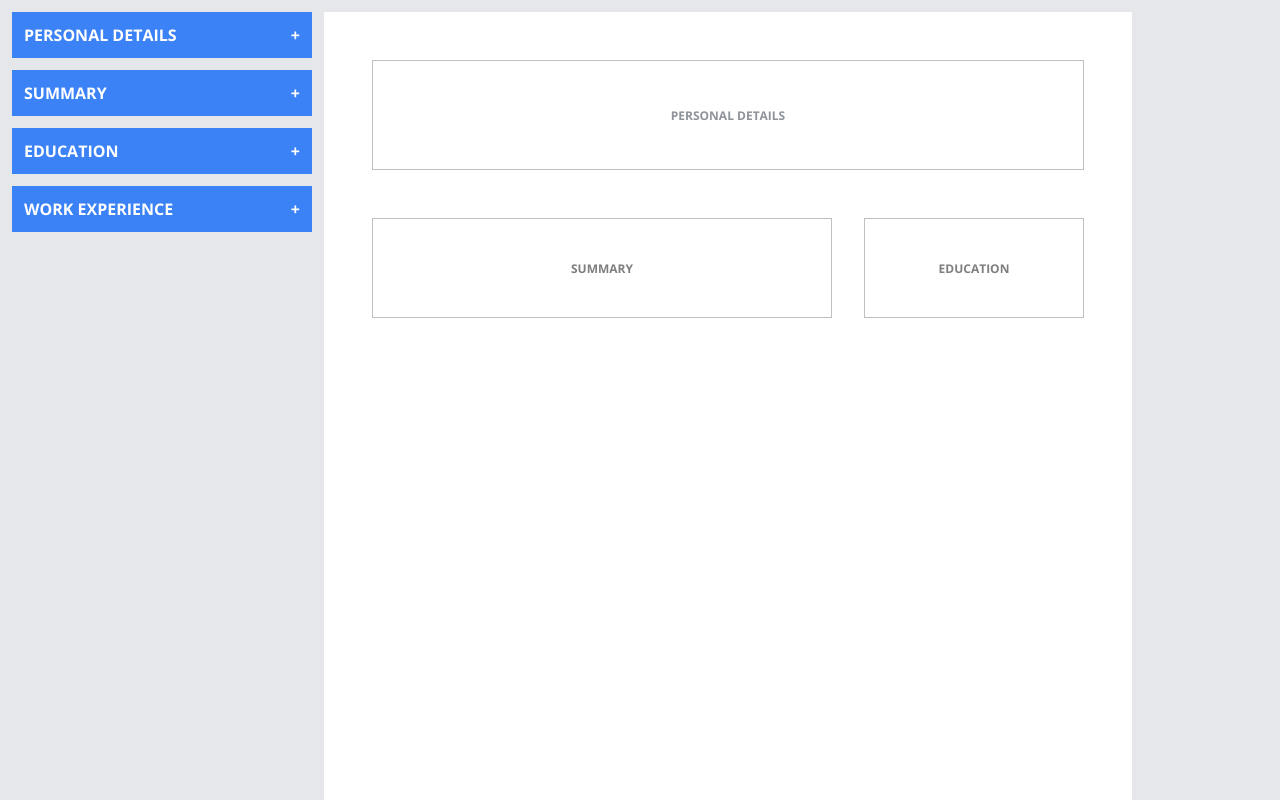
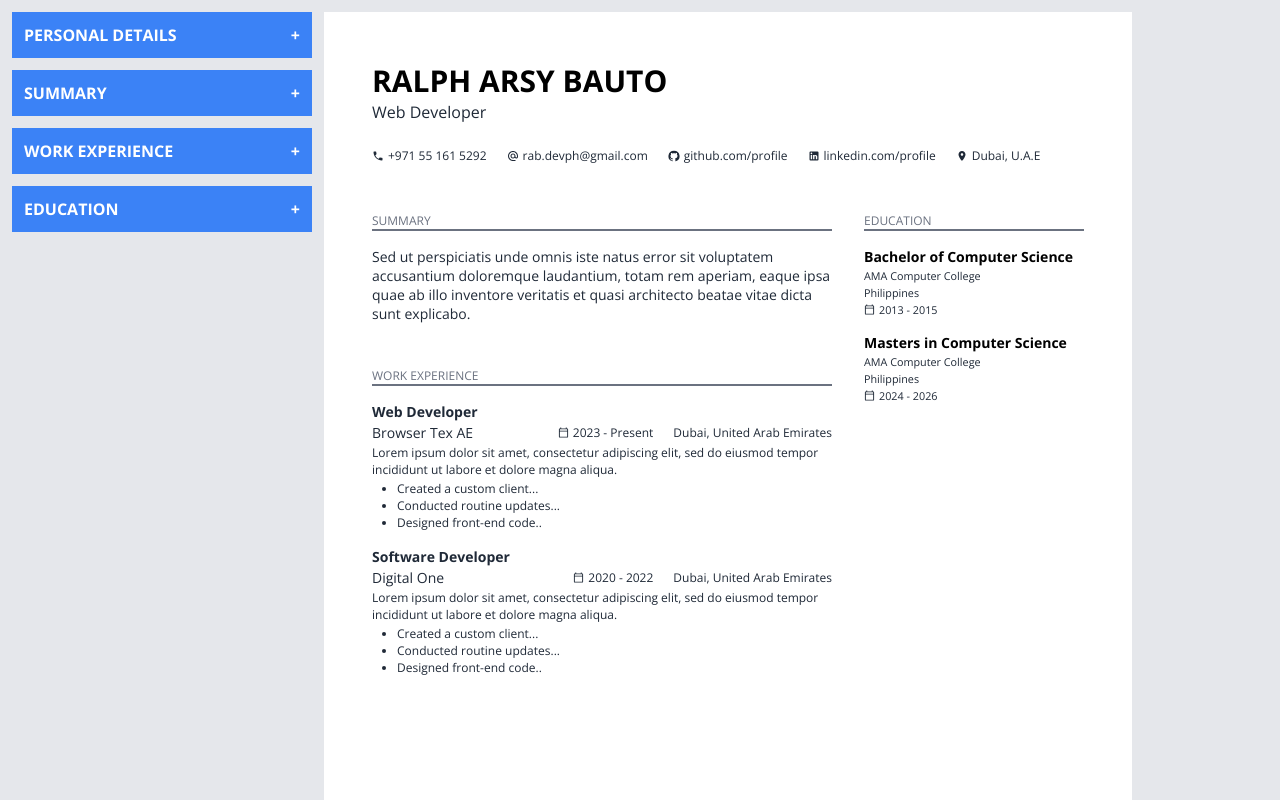
Before and after one commit to rabdevph/react-cv-builder, a React app: page / in a window 1280 px wide. Shown: the top 800 px of the page. Built offline with nearby package versions, Linux system fonts and the light colour scheme; the HTML template or start-up script is replaced by a standard one.

Commit message:
Add work experience cv section and refactor existing codes

```diff
--- a/src/App.jsx
+++ b/src/App.jsx
@@ -1,4 +1,6 @@
 import { useState } from 'react';
+
+import { v4 as uuidv4 } from 'uuid';
 
 import { PersonalDetailsForm } from './sections/PersonalDetailsForm.jsx';
 import { SummaryForm } from './sections/SummaryForm.jsx';
@@ -7,11 +9,82 @@ import { WorkExperienceForm } from './sections/WorkExperienceForm.jsx';
 import { PersonalDetails } from './sections/PersonalDetails.jsx';
 import { Summary } from './sections/Summary.jsx';
 import { Education } from './sections/Education.jsx';
+import { WorkExperience } from './sections/WorkExperience.jsx';
 
 import './App.css';
 
 function App() {
-  const [data, setData] = useState({});
+  const [data, setData] = useState({
+    personal: {
+      name: 'ralph arsy bauto',
+      profession: 'web developer',
+      phone: '+971 55 161 5292',
+      email: 'rab.devph@gmail.com',
+      github: 'github.com/profile',
+      linkedin: 'linkedin.com/profile',
+      address: 'dubai, u.a.e',
+    },
+    summary: {
+      isVisible: true,
+      content:
+        'Sed ut perspiciatis unde omnis iste natus error sit voluptatem accusantium doloremque laudantium, totam rem aperiam, eaque ipsa quae ab illo inventore veritatis et quasi architecto beatae vitae dicta sunt explicabo.',
+    },
+    education: [
+      {
+        id: uuidv4(),
+        isVisible: true,
+        details: {
+          degree: 'Bachelor of Computer Science',
+          school: 'AMA Computer College',
+          country: 'Philippines',
+          'start-year': '2013',
+          'end-year': '2015',
+        },
+      },
+      {
+        id: uuidv4(),
+        isVisible: true,
+        details: {
+          degree: 'Masters in Computer Science',
+          school: 'AMA Computer College',
+          country: 'Philippines',
+          'start-year': '2024',
+          'end-year': '2026',
+        },
+      },
+    ],
+    experience: [
+      {
+        id: uuidv4(),
+        isVisible: true,
+        details: {
+          title: 'Web Developer',
+          company: 'Browser Tex AE',
+          description:
+            'Lorem ipsum dolor sit amet, consectetur adipiscing elit, sed do eiusmod tempor incididunt ut labore et dolore magna aliqua.',
+          location: 'Dubai, United Arab Emirates',
+          'start-year': '2023',
+          'end-year': 'Present',
+          tasks: ['Created a custom client...', 'Conducted routine updates...', 'Designed front-end code..'],
+        },
+      },
+      {
+        id: uuidv4(),
+        isVisible: true,
+        details: {
+          title: 'Software Developer',
+          company: 'Digital One',
+          description:
+            'Lorem ipsum dolor sit amet, consectetur adipiscing elit, sed do eiusmod tempor incididunt ut labore et dolore magna aliqua.',
+          location: 'Dubai, United Arab Emirates',
+          'start-year': '2020',
+          'end-year': '2022',
+          tasks: ['Created a custom client...', 'Conducted routine updates...', 'Designed front-end code..'],
+        },
+      },
+    ],
+    project: [],
+  });
 
   const updateData = (property, data) => {
     setData((prevState) => {
@@ -29,17 +102,18 @@ function App() {
       <div className="cv-forms">
         <PersonalDetailsForm updateData={updateData} />
         <SummaryForm data={data} updateData={updateData} />
+        <WorkExperienceForm data={data} updateData={updateData} />
         <EducationForm data={data} updateData={updateData} />
-        <WorkExperienceForm data={data} updateData={updateData} />
       </div>
       <div className="cv-wrapper">
         <div className="cv">
           <PersonalDetails data={data} />
           <div className="general-info-wrapper">
-            <div className="primary-info">
+            <div className="left-panel">
               <Summary data={data} />
+              <WorkExperience data={data} />
             </div>
-            <div className="secondary-info">
+            <div className="right-panel">
               <Education data={data} />
             </div>
           </div>
--- a/src/sections/Education.jsx
+++ b/src/sections/Education.jsx
@@ -3,33 +3,37 @@ import CalendarTodayOutlinedIcon from '@mui/icons-material/CalendarTodayOutlined
 export const Education = ({ data }) => {
   const { education } = data;
 
+  const isNotEmptyArray = (obj) => {
+    return Array.isArray(obj) && obj.length !== 0;
+  };
+
   return (
-    <div className="education-wrapper">
-      {!education && (
-        <div className="education-empty">
+    <>
+      {!isNotEmptyArray(education) && (
+        <div className="section-placeholder">
           <p>EDUCATION</p>
         </div>
       )}
 
-      {education && (
-        <div className="education">
-          <div className="heading">
-            <p className="header">EDUCATION</p>
-            <div className="horizontal-line"></div>
+      {isNotEmptyArray(education) && (
+        <div className="education section-wrapper">
+          <div className="section-heading">
+            <p>EDUCATION</p>
+            <div className="section-hr"></div>
           </div>
-          {education &&
-            education.map((eduData) => {
+          <div className="section-content">
+            {education.map((eduData) => {
               const { id, isVisible, details } = eduData;
               const { degree, school, country, 'start-year': startYear, 'end-year': endYear } = details;
               return (
                 isVisible && (
-                  <div className="education-content" key={id}>
+                  <div className="education section-content-item" key={id}>
                     <p className="education-degree">{degree}</p>
                     <p className="education-school">{school}</p>
                     <p className="education-country">{country}</p>
-                    <div className="education-year-wrapper">
+                    <div className="education-year">
                       <CalendarTodayOutlinedIcon sx={{ fontSize: 11, color: '#1f2937' }} />
-                      <p className="education-year">
+                      <p>
                         {startYear} - {endYear}
                       </p>
                     </div>
@@ -37,8 +41,9 @@ export const Education = ({ data }) => {
                 )
               );
             })}
+          </div>
         </div>
       )}
-    </div>
+    </>
   );
 };
--- a/src/sections/EducationForm.jsx
+++ b/src/sections/EducationForm.jsx
@@ -24,6 +24,10 @@ export const EducationForm = ({ data, updateData }) => {
   const [collapsed, setCollapsed] = useState(false);
   const [formValues, setFormValues] = useState(defaultFormValues);
 
+  const isNotEmptyArray = (obj) => {
+    return Array.isArray(obj) && obj.length !== 0;
+  };
+
   const toggleCollapse = () => {
     setCollapsed((prevState) => !prevState);
   };
@@ -49,7 +53,7 @@ export const EducationForm = ({ data, updateData }) => {
   };
 
   const toggleVisibility = (id) => {
-    if (education) {
+    if (isNotEmptyArray(education)) {
       const updatedEducation = education.map((eduData) => {
         if (eduData.id === id) {
           return { ...eduData, isVisible: !eduData.isVisible };
@@ -61,7 +65,7 @@ export const EducationForm = ({ data, updateData }) => {
   };
 
   const deleteEducation = (id) => {
-    if (education) {
+    if (isNotEmptyArray(education)) {
       const updatedEducation = education.filter((eduData) => eduData.id !== id);
       updateData('education', updatedEducation);
     }
@@ -81,7 +85,7 @@ export const EducationForm = ({ data, updateData }) => {
           <Input id="end-year" label="end year" handleInputChange={handleInputChange} />
           <input type="submit" className="add-button" id="add-btn" value="ADD" />
         </form>
-        {Array.isArray(education) && education.length !== 0 && (
+        {isNotEmptyArray(education) && (
           <div className="education-list">
             {education.map((eduData) => {
               const { id, isVisible, details } = eduData;
--- a/src/sections/PersonalDetails.jsx
+++ b/src/sections/PersonalDetails.jsx
@@ -3,23 +3,28 @@ import React from 'react';
 import PhoneIcon from '@mui/icons-material/Phone';
 import AlternateEmailIcon from '@mui/icons-material/AlternateEmail';
 import GitHubIcon from '@mui/icons-material/GitHub';
+import LinkedInIcon from '@mui/icons-material/LinkedIn';
 import PlaceIcon from '@mui/icons-material/Place';
 
 import '../styles/cv.css';
 
 export const PersonalDetails = ({ data }) => {
   const { personal } = data;
-  const { name, profession, phone, email, github, address } = personal || {};
+  const { name, profession, phone, email, github, linkedin, address } = personal || {};
+
+  const isEmptyObject = (obj) => {
+    return Object.keys(obj).length === 0;
+  };
 
   return (
-    <div className="personal-wrapper">
-      {!personal && (
-        <div className="personal-empty">
+    <>
+      {isEmptyObject(personal) && (
+        <div className="section-placeholder">
           <p>PERSONAL DETAILS</p>
         </div>
       )}
-      {personal && (
-        <div className="personal">
+      {!isEmptyObject(personal) && (
+        <div className="personal section-wrapper">
           <p className="personal-name">{name.toUpperCase()}</p>
           <p className="personal-profession">{profession.replace(/(^|\s)\S/g, (match) => match.toUpperCase())}</p>
           <div className="personal-details">
@@ -36,12 +41,16 @@ export const PersonalDetails = ({ data }) => {
               <p>{github}</p>
             </div>
             <div className="personal-details-item">
+              <LinkedInIcon sx={{ fontSize: 12, color: '#1f2937' }} />
+              <p>{linkedin}</p>
+            </div>
+            <div className="personal-details-item">
               <PlaceIcon sx={{ fontSize: 12, color: '#1f2937' }} />
               <p>{address.replace(/(^|\s|\.)\S/g, (match) => match.toUpperCase())}</p>
             </div>
           </div>
         </div>
       )}
-    </div>
+    </>
   );
 };
--- a/src/sections/PersonalDetailsForm.jsx
+++ b/src/sections/PersonalDetailsForm.jsx
@@ -11,6 +11,7 @@ export const PersonalDetailsForm = ({ updateData }) => {
     phone: '',
     email: '',
     github: '',
+    linkedin: '',
     address: '',
   };
   const [collapsed, setCollapsed] = useState(false);
@@ -48,7 +49,8 @@ export const PersonalDetailsForm = ({ updateData }) => {
           <Input id="profession" label="profession" handleInputChange={handleInputChange} />
           <Input id="phone" label="phone number" handleInputChange={handleInputChange} />
           <Input id="email" label="email address" handleInputChange={handleInputChange} />
-          <Input id="github" label="github profile link" handleInputChange={handleInputChange} />
+          <Input id="github" label="github profile" handleInputChange={handleInputChange} />
+          <Input id="linkedin" label="linkedin profile" handleInputChange={handleInputChange} />
           <Input id="address" label="address" handleInputChange={handleInputChange} />
           <input type="submit" className="update-button" id="update-btn" value="UPDATE" />
         </form>
--- a/src/sections/Summary.jsx
+++ b/src/sections/Summary.jsx
@@ -2,23 +2,31 @@ import React from 'react';
 
 export const Summary = ({ data }) => {
   const { summary } = data;
-  const { isVisible = true, content = '' } = summary || {};
+  const { isVisible, content } = summary || {};
+
+  const isEmptyObject = (obj) => {
+    return Object.keys(obj).length === 0;
+  };
+
   return (
-    <div className="summary-wrapper">
-      {!summary && (
-        <div className="summary-empty">
+    <>
+      {isEmptyObject(summary) && (
+        <div className="section-placeholder">
           <p>SUMMARY</p>
         </div>
       )}
-      {summary && isVisible && (
-        <div className="summary">
-          <div className="heading">
-            <p className="header">SUMMARY</p>
-            <div className="horizontal-line"></div>
+
+      {!isEmptyObject(summary) && isVisible && (
+        <div className="summary section-wrapper">
+          <div className="section-heading">
+            <p>SUMMARY</p>
+            <div className="section-hr"></div>
           </div>
-          <p className="summary-content">{content}</p>
+          <div className="section-content">
+            <p className="summary-content">{content}</p>
+          </div>
         </div>
       )}
-    </div>
+    </>
   );
 };
--- a/src/sections/SummaryForm.jsx
+++ b/src/sections/SummaryForm.jsx
@@ -16,6 +16,10 @@ export const SummaryForm = ({ data, updateData }) => {
   };
   const [collapsed, setCollapsed] = useState(false);
   const [formValue, setFormValue] = useState(defaultFormValues);
+
+  const isEmptyObject = (obj) => {
+    return Object.keys(obj).length === 0;
+  };
 
   const toggleCollapse = () => {
     setCollapsed((prevState) => !prevState);
@@ -50,7 +54,7 @@ export const SummaryForm = ({ data, updateData }) => {
         <form className="form" onSubmit={handleFormSubmit}>
           <TextArea id="content" label="Summary" handleInputChange={handleInputChange} />
           <div className="controls">
-            {summary && (
+            {!isEmptyObject(summary) && (
               <button type="button" className="visibility-button" onClick={toggleSummaryVisibility}>
                 {isVisible && (
                   <VisibilityOffIcon
--- /dev/null
+++ b/src/sections/WorkExperience.jsx
@@ -0,0 +1,65 @@
+import CalendarTodayOutlinedIcon from '@mui/icons-material/CalendarTodayOutlined';
+
+export const WorkExperience = ({ data }) => {
+  const { experience } = data;
+
+  const isNotEmptyArray = (obj) => {
+    return Array.isArray(obj) && obj.length !== 0;
+  };
+
+  return (
+    <>
+      {!isNotEmptyArray(experience) && (
+        <div className="section-placeholder">
+          <p>WORK EXPERIENCE</p>
+        </div>
+      )}
+
+      {isNotEmptyArray(experience) && (
+        <div className="work-experience section-wrapper">
+          <div className="section-heading">
+            <p>WORK EXPERIENCE</p>
+            <div className="section-hr"></div>
+          </div>
+          <div className="section-content">
+            {experience.map((workExpData) => {
+              const { id, isVisible, details } = workExpData;
+              const {
+                title,
+                company,
+                description,
+                location,
+                'start-year': startYear,
+                'end-year': endYear,
+                tasks,
+              } = details;
+              return (
+                isVisible && (
+                  <div className="section-content-item" key={id}>
+                    <p className="work-experience-title">{title}</p>
+                    <div className="work-experience-details">
+                      <p className="work-experience-company">{company}</p>
+                      <div className="work-experience-year">
+                        <CalendarTodayOutlinedIcon sx={{ fontSize: 11, color: '#1f2937' }} />
+                        <p>
+                          {startYear} - {endYear}
+                        </p>
+                      </div>
+                      <p className="work-experience-location">{location}</p>
+                    </div>
+                    <p className="work-experience-description">{description}</p>
+                    <ul className="work-experience-tasks">
+                      {tasks.map((task, index) => {
+                        return <li key={index}>{task}</li>;
+                      })}
+                    </ul>
+                  </div>
+                )
+              );
+            })}
+          </div>
+        </div>
+      )}
+    </>
+  );
+};
--- a/src/sections/WorkExperienceForm.jsx
+++ b/src/sections/WorkExperienceForm.jsx
@@ -10,14 +10,15 @@ import VisibilityOffIcon from '@mui/icons-material/VisibilityOff';
 import DeleteOutlineIcon from '@mui/icons-material/DeleteOutline';
 
 export const WorkExperienceForm = ({ data, updateData }) => {
-  const { workExperience } = data;
+  const { experience } = data;
   const defaultFormValues = {
     id: uuidv4(),
     isVisible: true,
     details: {
-      position: '',
+      title: '',
       company: '',
       description: '',
+      location: '',
       'start-year': '',
       'end-year': '',
       tasks: [],
@@ -25,6 +26,10 @@ export const WorkExperienceForm = ({ data, updateData }) => {
   };
   const [collapsed, setCollapsed] = useState(false);
   const [formValues, setFormValues] = useState(defaultFormValues);
+
+  const isNotEmptyArray = (obj) => {
+    return Array.isArray(obj) && obj.length !== 0;
+  };
 
   const toggleCollapse = () => {
     setCollapsed((prevState) => !prevState);
@@ -58,29 +63,29 @@ export const WorkExperienceForm = ({ data, updateData }) => {
 
   const handleFormSubmit = (e) => {
     e.preventDefault();
-    workExperience
-      ? updateData('workExperience', [...workExperience, formValues])
-      : updateData('workExperience', [formValues]);
+    isNotEmptyArray(experience)
+      ? updateData('experience', [...experience, formValues])
+      : updateData('experience', [formValues]);
     setFormValues(defaultFormValues);
     e.target.reset();
   };
 
   const toggleVisibility = (id) => {
-    if (workExperience) {
-      const updatedEducation = workExperience.map((workExpData) => {
+    if (isNotEmptyArray(experience)) {
+      const updatedExperience = experience.map((workExpData) => {
         if (workExpData.id === id) {
           return { ...workExpData, isVisible: !workExpData.isVisible };
         }
         return workExpData;
       });
-      updateData('workExperience', updatedEducation);
+      updateData('experience', updatedExperience);
     }
   };
 
   const deleteWorkExperience = (id) => {
-    if (workExperience) {
-      const updatedEducation = workExperience.filter((workExpData) => workExpData.id !== id);
-      updateData('workExperience', updatedEducation);
+    if (isNotEmptyArray(experience)) {
+      const updatedExperience = experience.filter((workExpData) => workExpData.id !== id);
+      updateData('experience', updatedExperience);
     }
   };
 
@@ -92,9 +97,10 @@ export const WorkExperienceForm = ({ data, updateData }) => {
         </button>
         <div className={`form-collapse-wrapper ${collapsed ? 'collapsed' : ''}`}>
           <form className="form" onSubmit={handleFormSubmit}>
-            <Input id="position" label="position" handleInputChange={handleInputChange} />
+            <Input id="title" label="position" handleInputChange={handleInputChange} />
             <Input id="company" label="company" handleInputChange={handleInputChange} />
             <Input id="description" label="description" handleInputChange={handleInputChange} />
+            <Input id="location" label="location" handleInputChange={handleInputChange} />
             <Input id="start-year" label="start year" handleInputChange={handleInputChange} />
             <Input id="end-year" label="end year" handleInputChange={handleInputChange} />
             <TextArea
@@ -104,14 +110,14 @@ export const WorkExperienceForm = ({ data, updateData }) => {
             />
             <input type="submit" className="add-button" id="add-btn" value="ADD" />
           </form>
-          {Array.isArray(workExperience) && workExperience.length !== 0 && (
+          {isNotEmptyArray(experience) && (
             <div className="work-experience-list">
-              {workExperience.map((workExpData) => {
+              {experience.map((workExpData) => {
                 const { id, isVisible, details } = workExpData;
-                const { position } = details;
+                const { title } = details;
                 return (
                   <div className="work-experience-list-position" key={id}>
-                    <p className="position">{position}</p>
+                    <p className="position">{title}</p>
                     <div className="work-experience-list-controls">
                       {' '}
                       <button type="button" className="visibility-button" onClick={() => toggleVisibility(id)}>
--- a/src/styles/cv.css
+++ b/src/styles/cv.css
@@ -1,30 +1,72 @@
-.personal-wrapper {
-  position: relative;
+.general-info-wrapper {
+  display: flex;
   background-color: #ffffff;
-  color: #1f2937;
-  min-width: 650px;
-  min-height: 110px;
+  gap: 32px;
 }
 
-.personal-empty {
+.left-panel {
+  display: flex;
+  flex-direction: column;
+  gap: 2.75rem;
+  width: 460px;
+}
+
+.right-panel {
+  width: 220px;
+}
+
+.section-placeholder {
   border: 1px solid rgba(0, 0, 0, 0.5);
   display: flex;
   align-items: center;
   justify-content: center;
   font-family: 'Open Sans Bold';
   font-size: 0.75rem;
-  position: absolute;
-  height: 100%;
-  top: 0;
-  left: 0;
+  height: 100px;
   width: 100%;
   opacity: 0.5;
+}
+
+.section-wrapper {
+  color: #1f2937;
+  display: flex;
+  flex-direction: column;
+  font-size: 0.875rem;
+  gap: 1rem;
+}
+
+.section-heading {
+  font-size: 0.75rem;
+  color: #6b7280;
+}
+
+.section-hr {
+  background-color: #6b7280;
+  width: 100%;
+  height: 2px;
+}
+
+.section-content {
+  display: flex;
+  flex-direction: column;
+  gap: 1rem;
+}
+
+.section-content-item {
+  display: flex;
+  flex-direction: column;
+  gap: 2px;
+}
+
+/* PERSONAL */
+.personal.section-wrapper {
+  gap: 0;
 }
 
 .personal-name {
   color: #000000;
   font-family: 'Open Sans Bold';
-  font-size: 1.75rem;
+  font-size: 1.875rem;
 }
 
 .personal-profession {
@@ -34,7 +76,7 @@
 
 .personal-details {
   display: flex;
-  gap: 24px;
+  gap: 20px;
   font-size: 0.75rem;
   padding-top: 24px;
 }
@@ -46,90 +88,52 @@
   gap: 4px;
 }
 
-.general-info-wrapper {
-  display: flex;
-  background-color: #ffffff;
-  gap: 32px;
+/* EXPERIENCE */
+.work-experience-title {
+  font-family: 'Open Sans Bold';
 }
 
-.primary-info {
-  width: 460px;
+.work-experience-details {
+  display: flex;
+  align-items: center;
+  font-size: 0.75rem;
+  gap: 1.25rem;
 }
 
-.secondary-info {
-  width: 220px;
+.work-experience-company {
+  flex: 1;
+  font-size: 0.875rem;
 }
 
-.summary-wrapper {
-  position: relative;
-  width: 100%;
-  min-height: 100px;
+.work-experience-year {
+  display: flex;
+  align-items: center;
+  gap: 4px;
 }
 
-.summary-empty {
-  border: 1px solid rgba(0, 0, 0, 0.5);
-  display: flex;
-  align-items: center;
-  justify-content: center;
-  font-family: 'Open Sans Bold';
+.work-experience-description {
   font-size: 0.75rem;
-  position: absolute;
-  height: 100%;
-  width: 100%;
-  opacity: 0.5;
 }
 
-.education-wrapper {
-  position: relative;
-  width: 100%;
-  min-height: 100px;
+.work-experience-tasks {
+  font-size: 0.75rem;
+  padding-left: 25px;
 }
 
-.education-empty {
-  border: 1px solid rgba(0, 0, 0, 0.5);
-  display: flex;
-  align-items: center;
-  justify-content: center;
-  font-family: 'Open Sans Bold';
-  font-size: 0.75rem;
-  position: absolute;
-  height: 100%;
-  width: 100%;
-  opacity: 0.5;
-}
+/* EDUCATION */
 
-.summary,
-.education {
-  color: #1f2937;
-  display: flex;
-  flex-direction: column;
-  font-size: 0.875rem;
-  gap: 18px;
+.education.section-content-item {
+  font-size: 0.675rem;
 }
 
 .education-degree {
   color: #000000;
   font-family: 'Open Sans Bold';
+  font-size: 0.875rem;
 }
 
-.education-school,
-.education-country,
 .education-year {
-  font-size: 0.675rem;
-}
-
-.education-year-wrapper {
   display: flex;
   align-items: center;
   gap: 4px;
 }
-
-.header {
-  color: #6b7280;
-}
-
-.horizontal-line {
-  background-color: #6b7280;
-  width: 100%;
-  height: 2px;
-}
```
Also changed, not shown: src/data/data.js (deleted, +0 -55 lines).
